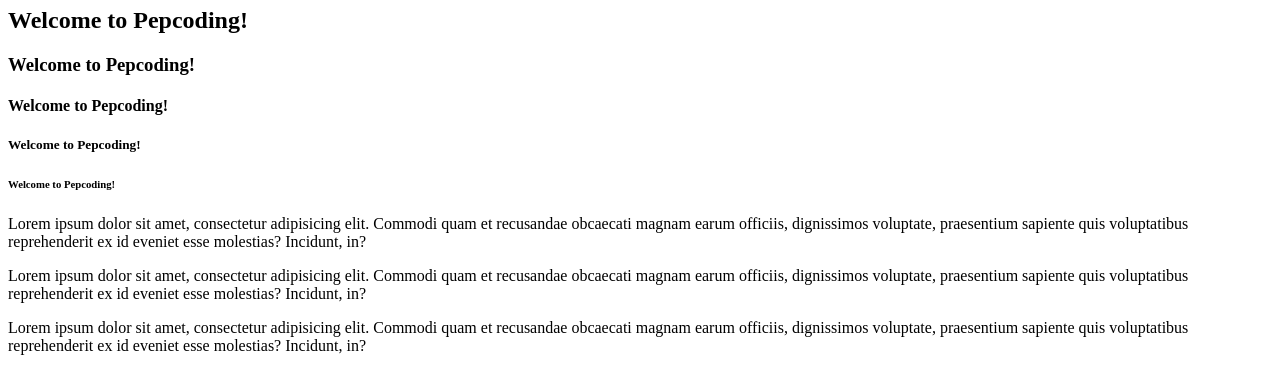
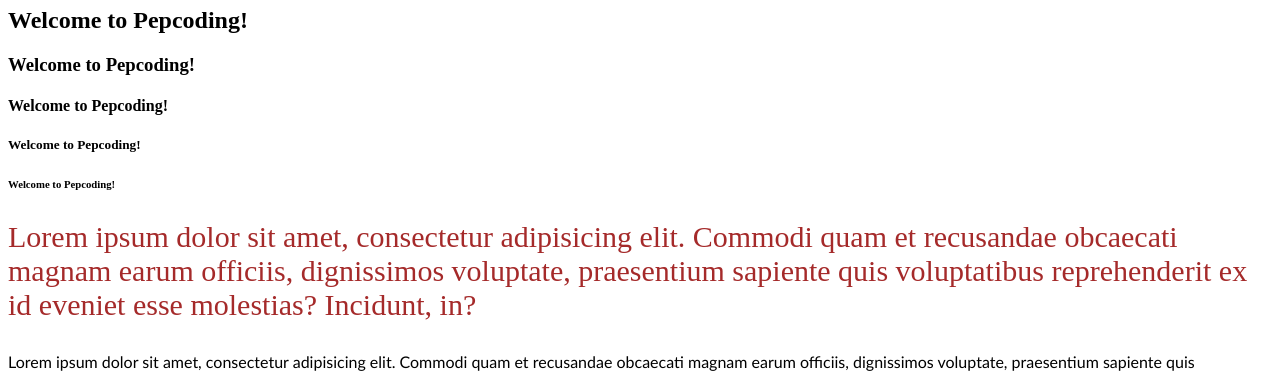
Before and after one commit to Kise07/learnMern07, a plain HTML site: page html/index.html in a window 1280 px wide. Shown: the part 73-444 px from the top of the page. Drawn offline with Linux system fonts and the light colour scheme.

Commit message:
css intoduced

```diff
--- a/html/index.html
+++ b/html/index.html
@@ -16,21 +16,26 @@
     <h6>Welcome to Pepcoding!</h6>
 
     <!-- Paragraph Tag -->
-    <p>
+    <p style="color: brown; font-size: 30px">
       Lorem ipsum dolor sit amet, consectetur adipisicing elit. Commodi quam et
       recusandae obcaecati magnam earum officiis, dignissimos voluptate,
       praesentium sapiente quis voluptatibus reprehenderit ex id eveniet esse
       molestias? Incidunt, in?
     </p>
 
-    <p>
+    <p
+      style="
+        font-family: 'Gill Sans', 'Gill Sans MT', Calibri, 'Trebuchet MS',
+          sans-serif;
+      "
+    >
       Lorem ipsum dolor sit amet, consectetur adipisicing elit. Commodi quam et
       recusandae obcaecati magnam earum officiis, dignissimos voluptate,
       praesentium sapiente quis voluptatibus reprehenderit ex id eveniet esse
       molestias? Incidunt, in?
     </p>
 
-    <p>
+    <p style="background-color: black; color: orange">
       Lorem ipsum dolor sit amet, consectetur adipisicing elit. Commodi quam et
       recusandae obcaecati magnam earum officiis, dignissimos voluptate,
       praesentium sapiente quis voluptatibus reprehenderit ex id eveniet esse
```
